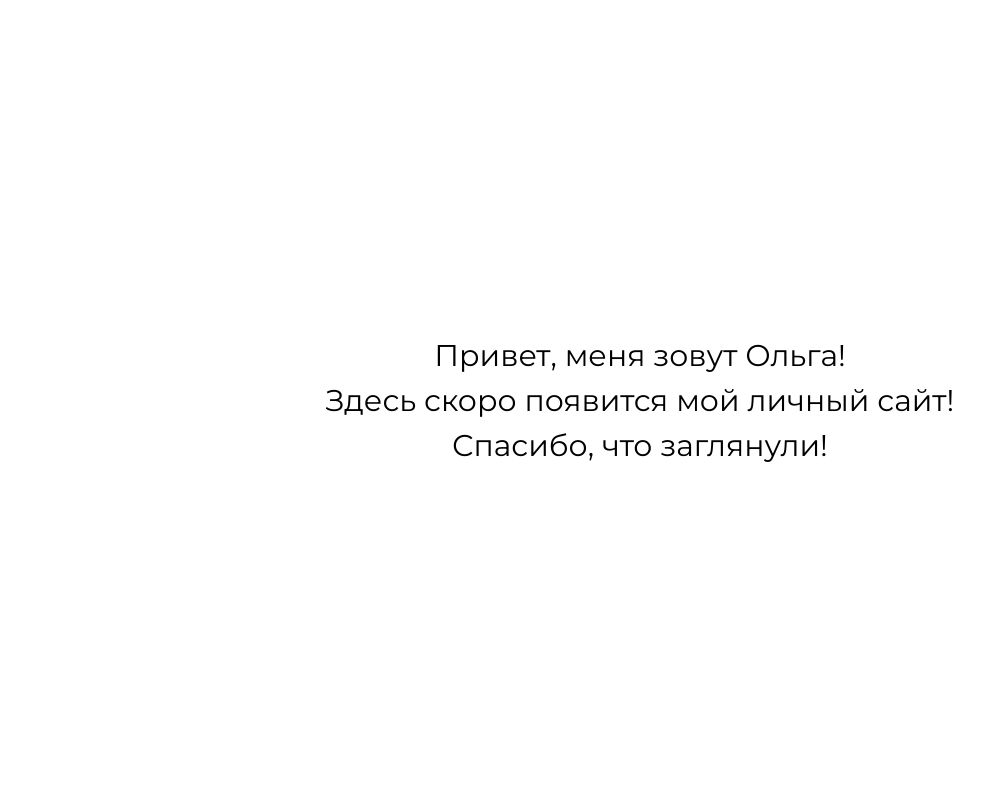
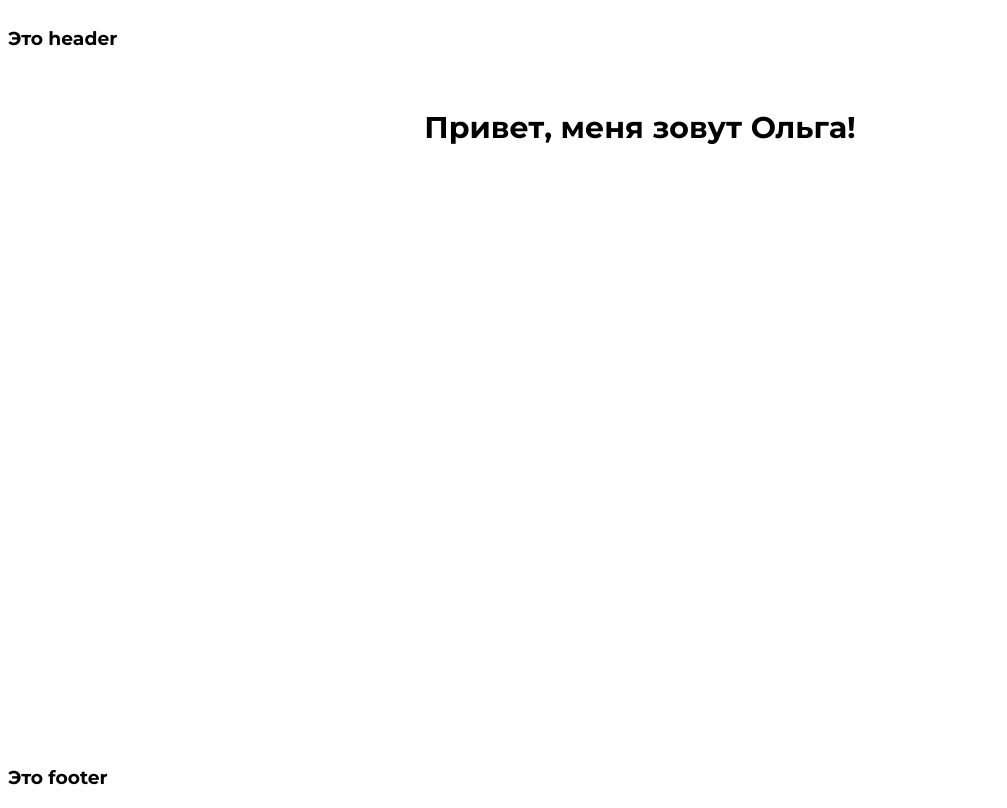
Before and after one commit to olga-evdokimova/evdokimovaolga, a Next.js app: page / in a window 1280 px wide. Shown: the whole page, without its empty margins (0-1007 px from the left). Built offline with nearby package versions, Linux system fonts and the light colour scheme.

Commit message:
add pages, components

```diff
--- /dev/null
+++ b/app/components/Ttile.js
@@ -0,0 +1,5 @@
+
+export default function Title({ tag, text }) {
+    const Tag = tag || 'h1';
+  return <Tag>{text}</Tag>
+}
--- /dev/null
+++ b/app/components/footer/Footer.tsx
@@ -0,0 +1,9 @@
+import Title from "../Ttile";
+
+export default function Footer() {
+  return (
+    <header>
+      <Title tag="h3" text="Это footer" />
+    </header>
+  );
+}
--- /dev/null
+++ b/app/components/header/Header.tsx
@@ -0,0 +1,9 @@
+import Title from "../Ttile";
+import "./Header.scss";
+export default function Header() {
+  return (
+    <header>
+      <Title tag="h3" text="Это header" />
+    </header>
+  );
+}
--- a/app/globals.scss
+++ b/app/globals.scss
@@ -1,22 +1,24 @@
-@tailwind base;
-@tailwind components;
-@tailwind utilities;
+// @tailwind base;
+// @tailwind components;
+// @tailwind utilities;
 
-
-html,body{
+html,
+body {
   height: 100%;
 }
-main{
-  height: 100%;
+.wrapper {
+  min-height: 100%;
+  display: flex;
+  flex-direction: column;
+  overflow: hidden;
+  > main {
+    flex: 1 1 auto;
+  }
 }
-.text {
+
+h1 {
   color: rgb(0, 0, 0);
   font-size: 30px;
-  width: 100%;
-  height: 100%;
-  display: flex;
-  justify-content: center;
-  align-items: center;
   padding: 20px;
   text-align: center;
 }
--- a/app/layout.tsx
+++ b/app/layout.tsx
@@ -1,6 +1,8 @@
-import './globals.scss'
-import type { Metadata } from 'next'
-import { Montserrat, Roboto} from "next/font/google";
+import "./globals.scss";
+import type { Metadata } from "next";
+import { Montserrat, Roboto } from "next/font/google";
+import Header from "./components/header/Header";
+import Footer from "./components/footer/Footer";
 
 export const montserrat = Montserrat({
   subsets: ["cyrillic"],
@@ -20,11 +22,17 @@ export const metadata: Metadata = {
 export default function RootLayout({
   children,
 }: {
-  children: React.ReactNode
+  children: React.ReactNode;
 }) {
   return (
-    <html lang="en" >
-      <body className={montserrat.className}>{children}</body>
+    <html lang="en">
+      <body className={montserrat.className}>
+        <div className="wrapper">
+          <Header />
+          {children}
+          <Footer />
+        </div>
+      </body>
     </html>
   );
 }
--- a/app/page.tsx
+++ b/app/page.tsx
@@ -1,13 +1,10 @@
-import Image from "next/image";
+import Title from "./components/Ttile";
+
 
 export default function Home() {
   return (
-    <main>
-      <div className="text">
-        Привет, меня зовут Ольга!<br></br>
-        Здесь скоро появится мой личный сайт!<br></br>
-        Спасибо, что заглянули!
-      </div>
-    </main>
+      <main>
+        <Title tag="h1" text="Привет, меня зовут Ольга!" />
+      </main>
   );
 }
--- a/tsconfig.json
+++ b/tsconfig.json
@@ -22,6 +22,6 @@
       "@/*": ["./*"]
     }
   },
-  "include": ["next-env.d.ts", "**/*.ts", "**/*.tsx", ".next/types/**/*.ts"],
+  "include": ["next-env.d.ts", "**/*.ts", "**/*.tsx", ".next/types/**/*.ts", "app/components/Ttile.js"],
   "exclude": ["node_modules"]
 }
```
Also changed, not shown: app/about/page.tsx (added, +9 -0 lines), app/contacts/page.tsx (added, +9 -0 lines), app/components/footer/Footer.scss (added), app/components/header/Header.scss (added).
